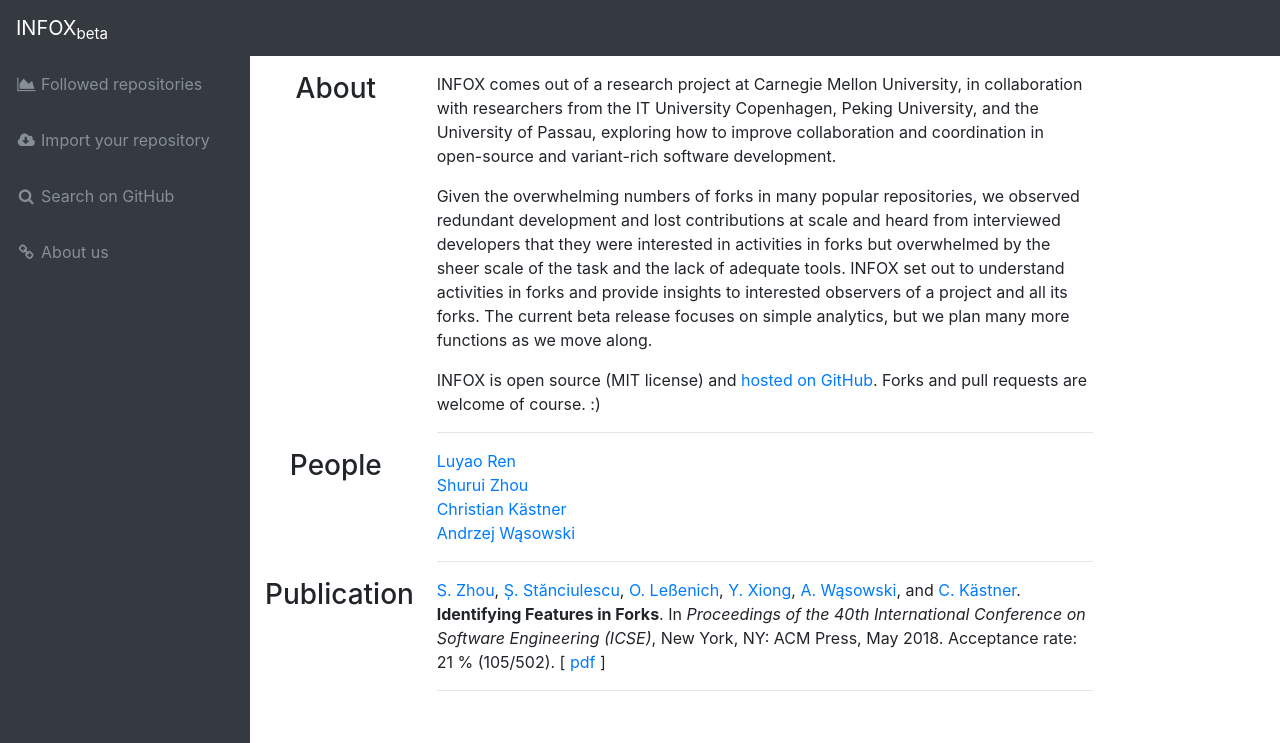
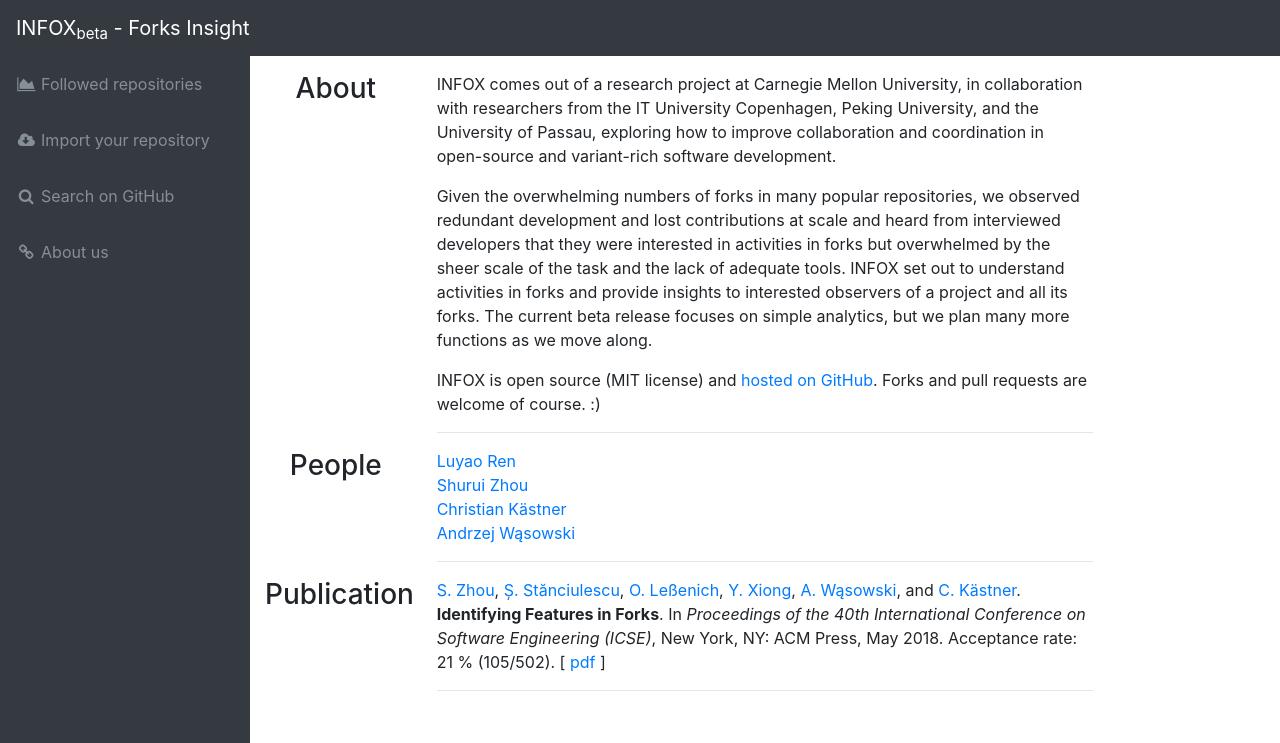
Before and after one commit to FORCOLAB-UofT/INFOX, a Flask app: page /about in a window 1280 px wide. Shown: the top 743 px of the page. Run offline with Flask 2, Linux system fonts and the light colour scheme; some libraries are stand-ins or nearby versions.

Commit message:
change title on nav

```diff
--- a/app/templates/_nav.html
+++ b/app/templates/_nav.html
@@ -1,6 +1,6 @@
 <!-- Navigation-->
   <nav class="navbar navbar-expand-lg navbar-dark bg-dark fixed-top" id="mainNav">
-    <a class="navbar-brand" href="#">INFOX<sub>beta</sub></a>
+    <a class="navbar-brand" href="#">INFOX<sub>beta</sub> - Forks Insight </a>
     <button class="navbar-toggler navbar-toggler-right" type="button" data-toggle="collapse" data-target="#navbarResponsive" aria-controls="navbarResponsive" aria-expanded="false" aria-label="Toggle navigation">
       <span class="navbar-toggler-icon"></span>
     </button>
--- a/app/templates/welcome.html
+++ b/app/templates/welcome.html
@@ -21,7 +21,7 @@
         <!-- Navigation Begin -->
         <nav class="navbar navbar-expand-lg navbar-dark bg-dark fixed-top">
           <div class="container">
-            <a class="navbar-brand" href="#">INFOX<sub>beta</sub></a>
+            <a class="navbar-brand" href="#">INFOX<sub>beta</sub> - Forks Insight </a>
             <button class="navbar-toggler" type="button" data-toggle="collapse" data-target="#navbarResponsive" aria-controls="navbarResponsive" aria-expanded="false" aria-label="Toggle navigation">
               <span class="navbar-toggler-icon"></span>
             </button>
```
